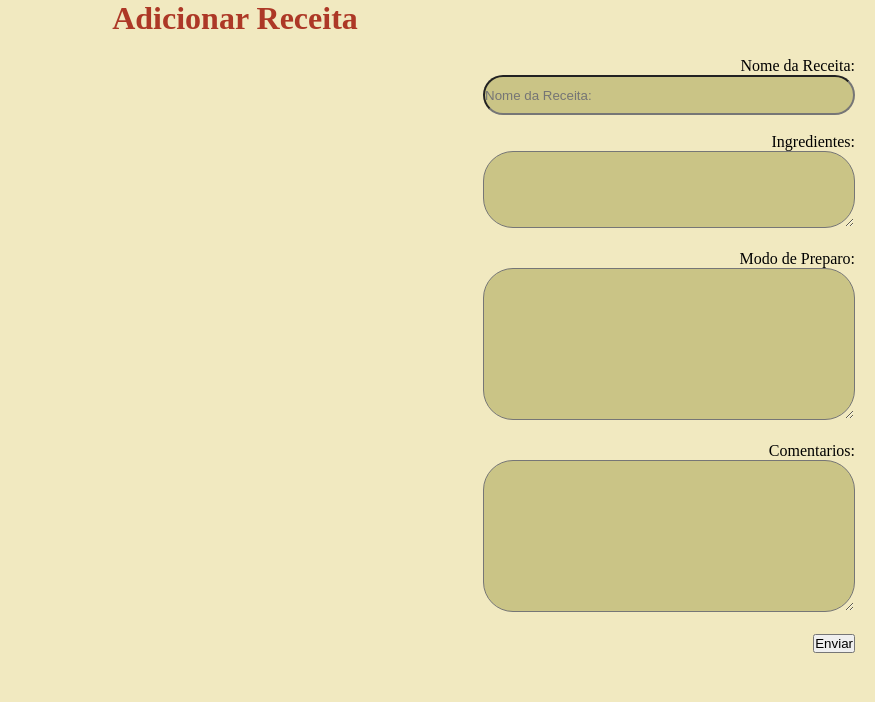
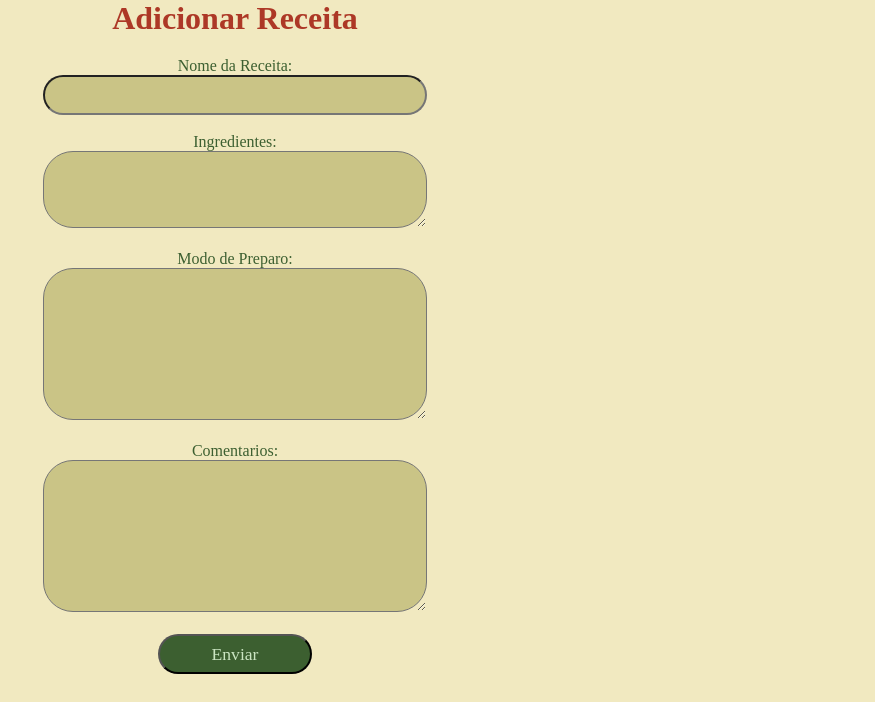
Before and after one commit to Caldas42/Receitopedia, a Django app: page /adicionar/ in a window 1280 px wide. Shown: the part 98-800 px from the top of the page, without its empty margins (405-1280 px from the left). Run offline with Django 5.2, Linux system fonts and the light colour scheme; some web fonts are replaced.

Commit message:
css adicionar

```diff
--- a/aplicacao/templates/adicionar.html
+++ b/aplicacao/templates/adicionar.html
@@ -36,7 +36,7 @@
     <div class="divAd">
         <form action="{% url 'aplicacao:adicionar' %}" method="POST">{% csrf_token %}
             <label for="nome">Nome da Receita:</label><br>
-            <input type="text" id="nome" name="nome" maxlength="100" placeholder="Nome da Receita:" required><br><br>
+            <input type="text" id="nome" name="nome" maxlength="100" placeholder="" required><br><br>
 
             <label for="ingredientes">Ingredientes:</label><br>
             <textarea id="ingredientes" name="ingredientes" rows="5" cols="50" maxlength="1000" placeholder="" required></textarea><br><br>
@@ -47,8 +47,10 @@
             <label for="comentarios">Comentarios:</label><br>
             <textarea id="comentarios" name="comentarios" rows="10" cols="50" maxlength="2000" placeholder="" required></textarea><br><br>
 
-            <input type="submit" value="Enviar">
         </form>
+    </div>
+    <div class="divButton">
+        <input type="submit" value="Enviar" class="button">
     </div>
 </body>
 </html>
--- a/templates/static/aplicacao/css/adicionar.css
+++ b/templates/static/aplicacao/css/adicionar.css
@@ -102,8 +102,10 @@ color: #568745;
 }
 
 .divAd {
-    text-align: right;
-    margin: 20px;
+    /*text-align: right;*/
+    /*margin: 20px;*/
+    text-align: center;
+    color: #3C5F30;
 }
 
 .h1Ad_receita {
@@ -123,6 +125,17 @@ textarea {
     height: 40px;
 }
 
-textarea::placeholder {
+.button {
+    border-radius: 30px;
+    background-color: #3C5F30;
     font-family: Jaro;
+    width: 12%;
+    padding: 0.6%;
+    color: #CBE5C2;
+    font-size: 110%;
+    align-items: center;
 }
+
+.divButton {
+    text-align: center;
+}
```
